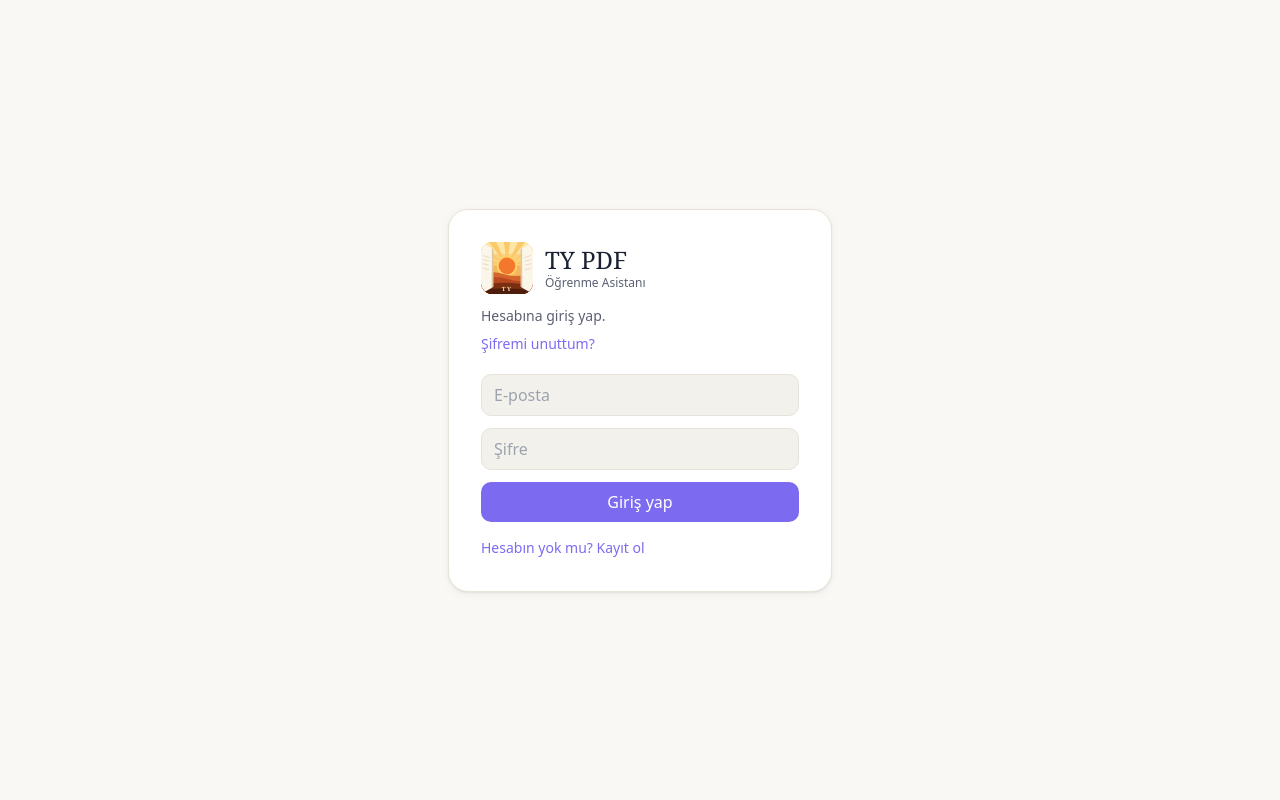
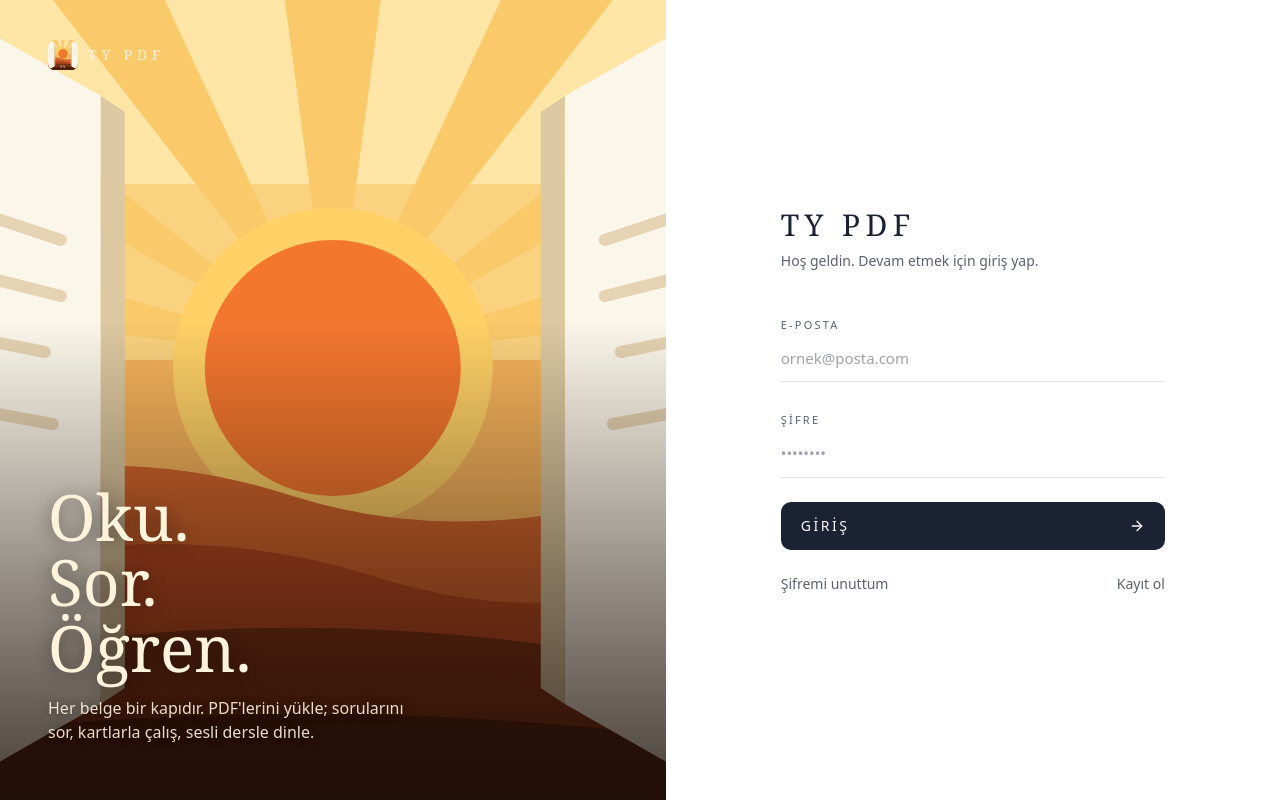
Before and after one commit to turabyagmurlu/pdf-learning-assistant, a Next.js app in the folder apps/web/: page /login in a window 1280 px wide. Built offline with nearby package versions, Linux system fonts and the light colour scheme; no server answers.

Commit message:
Giris ekrani: editoryal bolunmus tasarim - solda tam ekran S1/S2 sahnesi ve buyuk serif slogan, sagda alt cizgili form

```diff
--- a/apps/web/app/(auth)/login/page.tsx
+++ b/apps/web/app/(auth)/login/page.tsx
@@ -2,8 +2,9 @@
 import { useState } from "react";
 import { useRouter } from "next/navigation";
 import { api, setToken } from "@/lib/api";
-import { BrandMarkSvg } from "@/components/BrandMark";
+import { BrandMarkSvg, BrandScene } from "@/components/BrandMark";
 import { useTheme } from "@/components/ThemeToggle";
+import { ArrowRight, Loader2 } from "lucide-react";
 
 export default function LoginPage() {
   const router = useRouter();
@@ -25,42 +26,79 @@ export default function LoginPage() {
     } catch (e: any) { setErr(e.message); } finally { setBusy(false); }
   }
 
+  const field = "w-full border-0 border-b bg-transparent px-0 py-3 text-[15px] outline-none placeholder:text-text-secondary/70 focus:border-text-primary transition-colors";
+
   return (
-    <div className="min-h-screen flex items-center justify-center px-4">
-      <div className="w-full max-w-sm rounded-xl border bg-surface p-8 shadow-soft">
-        <div className="mb-3 flex items-center gap-3">
-          <BrandMarkSvg variant={dark ? "night" : "day"} size={52} title="TY PDF" />
-          <div>
-            <h1 className="font-heading text-2xl leading-tight">TY PDF</h1>
-            <p className="text-xs text-text-secondary">Öğrenme Asistanı</p>
+    <div className="min-h-screen flex flex-col md:flex-row">
+      {/* SOL: sahne */}
+      <section className="relative h-[42vh] md:h-auto md:w-[52%] overflow-hidden">
+        <BrandScene variant={dark ? "night" : "day"} className="absolute inset-0 h-full w-full" />
+        {/* okunurluk icin alt karartma */}
+        <div className="absolute inset-x-0 bottom-0 h-3/5"
+             style={{ background: "linear-gradient(to top, rgba(20,10,5,0.78) 0%, rgba(20,10,5,0.45) 45%, rgba(20,10,5,0) 100%)" }} />
+        <div className="absolute left-8 top-8 flex items-center gap-2.5 md:left-12 md:top-10">
+          <BrandMarkSvg variant={dark ? "night" : "day"} size={30} />
+          <span className="font-heading text-sm tracking-[0.35em] text-[#fff3dc]">TY PDF</span>
         </div>
+        <div className="absolute bottom-8 left-8 right-8 md:bottom-14 md:left-12">
+          <h2 className="font-heading text-[44px] leading-[1.02] text-[#fff3dc] md:text-[64px]"
+              style={{ textShadow: "0 2px 18px rgba(0,0,0,0.45)" }}>
+            Oku.<br />Sor.<br />Öğren.
+          </h2>
+          <p className="mt-4 max-w-sm text-[15px] leading-relaxed text-[#fff3dc]/90 md:text-base"
+             style={{ textShadow: "0 1px 10px rgba(0,0,0,0.5)" }}>
+            Her belge bir kapıdır. PDF'lerini yükle; sorularını sor, kartlarla çalış, sesli dersle dinle.
+          </p>
         </div>
-        <p className="text-text-secondary text-sm mb-6">
-          {mode === "login" ? "Hesabına giriş yap." : "Yeni hesap oluştur."}
+      </section>
+
+      {/* SAG: form */}
+      <section className="flex flex-1 items-center justify-center bg-surface px-6 py-10 md:px-12">
+        <div className="w-full max-w-sm">
+          <h1 className="font-heading text-3xl tracking-[0.18em]">TY PDF</h1>
+          <p className="mt-2 text-sm text-text-secondary">
+            {mode === "login" ? "Hoş geldin. Devam etmek için giriş yap." : "Yeni bir hesap oluştur."}
           </p>
-        {mode === "login" && (
-          <a href="/forgot" className="-mt-4 mb-5 block text-sm text-accent-purple hover:underline">Şifremi unuttum?</a>
+
+          <form onSubmit={submit} className="mt-10 space-y-6">
+            {mode === "register" && (
+              <label className="block">
+                <span className="text-[11px] uppercase tracking-[0.2em] text-text-secondary">Ad</span>
+                <input className={field} placeholder="Adın" value={name} onChange={(e) => setName(e.target.value)} required />
+              </label>
             )}
-        <form onSubmit={submit} className="space-y-3">
-          {mode === "register" && (
-            <input className="w-full rounded-md border bg-surface-muted px-3 py-2" placeholder="Ad"
-                   value={name} onChange={(e) => setName(e.target.value)} required />
-          )}
-          <input className="w-full rounded-md border bg-surface-muted px-3 py-2" placeholder="E-posta" type="email"
+            <label className="block">
+              <span className="text-[11px] uppercase tracking-[0.2em] text-text-secondary">E-posta</span>
+              <input className={field} placeholder="ornek@posta.com" type="email" autoComplete="email"
                      value={email} onChange={(e) => setEmail(e.target.value)} required />
-          <input className="w-full rounded-md border bg-surface-muted px-3 py-2" placeholder="Şifre" type="password"
+            </label>
+            <label className="block">
+              <span className="text-[11px] uppercase tracking-[0.2em] text-text-secondary">Şifre</span>
+              <input className={field} placeholder="••••••••" type="password"
+                     autoComplete={mode === "login" ? "current-password" : "new-password"}
                      value={password} onChange={(e) => setPassword(e.target.value)} required />
-          {err && <p className="text-danger text-sm">{err}</p>}
+            </label>
+
+            {err && <p className="text-sm text-danger">{err}</p>}
+
             <button disabled={busy}
-                  className="w-full rounded-md bg-accent-purple py-2 text-white font-medium disabled:opacity-60">
-            {busy ? "..." : mode === "login" ? "Giriş yap" : "Kayıt ol"}
+                    className="group flex w-full items-center justify-between rounded-md bg-text-primary px-5 py-3.5 text-sm font-medium tracking-[0.18em] text-background disabled:opacity-60">
+              <span>{mode === "login" ? "GİRİŞ" : "KAYIT OL"}</span>
+              {busy ? <Loader2 size={16} className="animate-spin" /> : <ArrowRight size={16} className="transition-transform group-hover:translate-x-1" />}
             </button>
           </form>
-        <button onClick={() => setMode(mode === "login" ? "register" : "login")}
-                className="mt-4 text-sm text-accent-purple">
-          {mode === "login" ? "Hesabın yok mu? Kayıt ol" : "Zaten hesabın var mı? Giriş yap"}
+
+          <div className="mt-6 flex items-center justify-between text-sm">
+            {mode === "login" ? (
+              <a href="/forgot" className="text-text-secondary hover:text-text-primary">Şifremi unuttum</a>
+            ) : <span />}
+            <button onClick={() => { setMode(mode === "login" ? "register" : "login"); setErr(""); }}
+                    className="text-text-secondary hover:text-text-primary">
+              {mode === "login" ? "Kayıt ol" : "Giriş yap"}
             </button>
           </div>
         </div>
+      </section>
+    </div>
   );
 }
--- a/apps/web/components/BrandMark.tsx
+++ b/apps/web/components/BrandMark.tsx
@@ -14,8 +14,18 @@ export function BrandMarkSvg({ variant = "day", size = 32, rounded = true, title
         </defs>
       )}
       <g clipPath={rounded ? `url(#${id})` : undefined}>
-        {variant === "day" ? <Day /> : <Night />}
+        {variant === "day" ? <Day letters /> : <Night letters />}
       </g>
+    </svg>
+  );
+}
+
+/** Tam alan kaplayan sahne (giris ekrani sol panel gibi). Harfsiz; kenarlari kirpar. */
+export function BrandScene({ variant = "day", className = "" }: { variant?: BrandVariant; className?: string }) {
+  return (
+    <svg className={className} viewBox="0 0 200 200" preserveAspectRatio="xMidYMid slice"
+         width="100%" height="100%" aria-hidden="true">
+      {variant === "day" ? <Day letters={false} /> : <Night letters={false} />}
     </svg>
   );
 }
@@ -33,7 +43,7 @@ function Doors({ paper, edge, line }: { paper: string; edge: string; line: strin
   );
 }
 
-function Day() {
+function Day({ letters = true }: { letters?: boolean }) {
   return (
     <>
       <rect width="200" height="200" fill="#f6b45c" />
@@ -51,12 +61,12 @@ function Day() {
       <path d="M0 200 L0 166 Q100 146 200 170 L200 200 Z" fill="#7a2f12" />
       <path d="M0 200 L0 184 Q100 172 200 186 L200 200 Z" fill="#4e1c0a" />
       <Doors paper="#fbf6ea" edge="#dcc9a2" line="#e6d3b3" />
-      <text x="100" y="188" textAnchor="middle" fontFamily="Georgia, serif" fontSize="22" fontWeight="700" fill="#ffe1a8" letterSpacing="5">TY</text>
+      {letters && <text x="100" y="188" textAnchor="middle" fontFamily="Georgia, serif" fontSize="22" fontWeight="700" fill="#ffe1a8" letterSpacing="5">TY</text>}
     </>
   );
 }
 
-function Night() {
+function Night({ letters = true }: { letters?: boolean }) {
   return (
     <>
       <rect width="200" height="200" fill="#1c1747" />
@@ -75,7 +85,7 @@ function Night() {
       <path d="M0 200 L0 150 L40 132 L80 150 L120 128 L164 148 L200 134 L200 200 Z" fill="#341a44" />
       <path d="M0 200 L0 172 L60 160 L120 172 L200 158 L200 200 Z" fill="#1a0f2a" />
       <Doors paper="#ecdfc4" edge="#c9b48c" line="#d6c39c" />
-      <text x="100" y="188" textAnchor="middle" fontFamily="Georgia, serif" fontSize="22" fontWeight="700" fill="#ffb347" letterSpacing="5">TY</text>
+      {letters && <text x="100" y="188" textAnchor="middle" fontFamily="Georgia, serif" fontSize="22" fontWeight="700" fill="#ffb347" letterSpacing="5">TY</text>}
     </>
   );
 }
```
Lines whose indentation alone changed are shown as unchanged.
